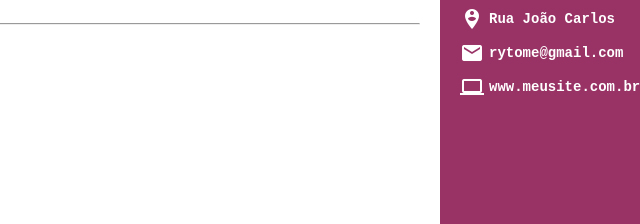
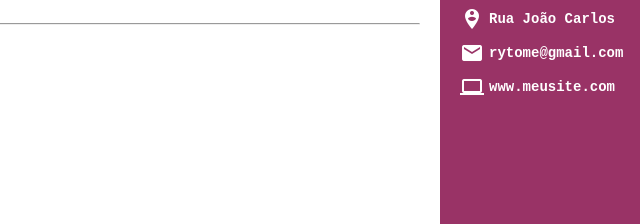
Before and after one commit to rytome/rytome.github.io, a plain HTML site: page index.html in a window 1280 px wide. Shown: the part 121-345 px from the top of the page, 640-1280 px from the left. Drawn offline with Linux system fonts and the light colour scheme.

Commit message:
novo site .com

```diff
--- a/index.html
+++ b/index.html
@@ -108,7 +108,7 @@
                 </div>
                 <div class="bloco_informacao">
                     <span class="material-icons icone_branco">computer</span>
-                    <span class="descricao">www.meusite.com.br</span>
+                    <span class="descricao">www.meusite.com</span>
                 </div>
             </section>
         </aside>
```
